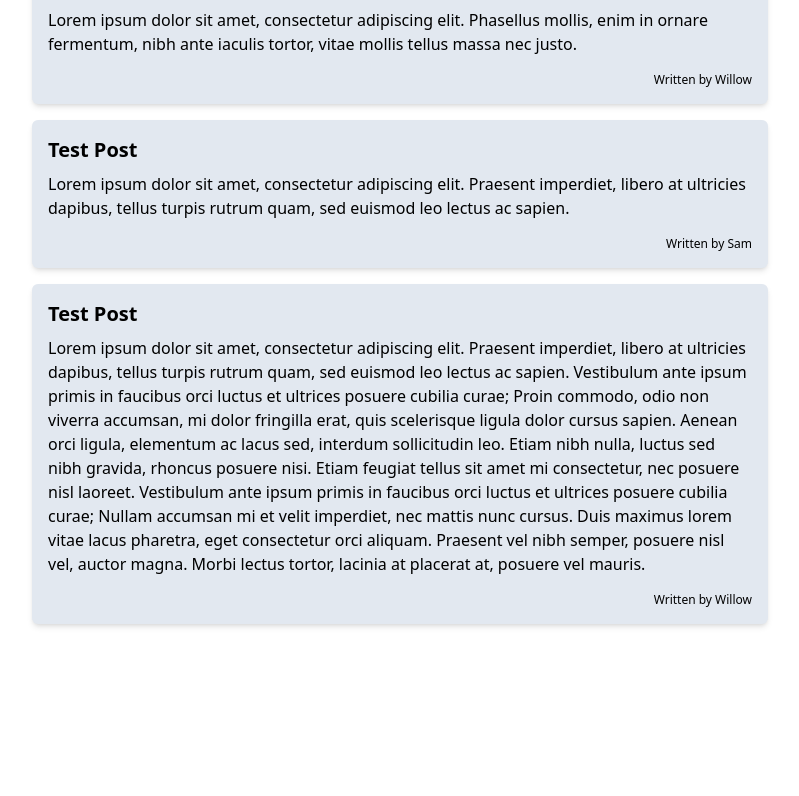
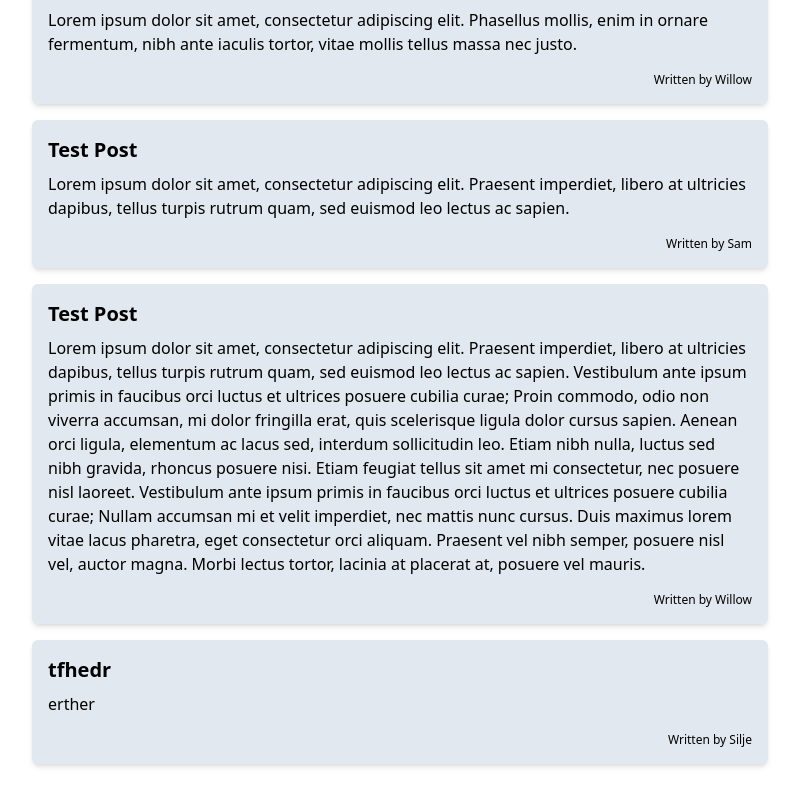
Before and after one commit to SamOwens/react-sandbox, a React (Create React App) app in the folder blog/: page / in a window 1280 px wide. Shown: the part 836-1632 px from the top of the page, without its empty margins (240-1039 px from the left). Before the commit the page ends 1492 px from the top, so only its background shows below. Built offline with nearby package versions, Linux system fonts and the light colour scheme; data requests are answered from the project's data file.

Commit message:
Tutorial #30 - Programmatic Redirects
https://www.youtube.com/watch?v=TmVqwhBUiSM

```diff
--- a/blog/src/components/Create.js
+++ b/blog/src/components/Create.js
@@ -1,4 +1,5 @@
 import { useState } from 'react';
+import { useHistory } from 'react-router-dom';
 
 const Create = () => {
   const [title, setTitle] = useState('');
@@ -6,6 +7,7 @@ const Create = () => {
   const [content, setContent] = useState('');
   const [author, setAuthor] = useState('Sam');
   const [isLoading, setIsLoading] = useState(false);
+  const history = useHistory();
 
   const handleSubmit = (e) => {
     e.preventDefault();
@@ -18,11 +20,9 @@ const Create = () => {
       headers: { 'Content-Type': 'application/json' },
       body: JSON.stringify(post),
     }).then(() => {
-      setTitle('');
-      setIntro('');
-      setContent('');
-      setAuthor('Sam');
       setIsLoading(false);
+      // history.go(-1)
+      history.push('/');
     });
   };
 
--- a/blog/src/data/db.json
+++ b/blog/src/data/db.json
@@ -48,6 +48,13 @@
       "intro": "Lorem ipsum dolor sit amet, consectetur adipiscing elit. Praesent imperdiet, libero at ultricies dapibus, tellus turpis rutrum quam, sed euismod leo lectus ac sapien. Vestibulum ante ipsum primis in faucibus orci luctus et ultrices posuere cubilia curae; Proin commodo, odio non viverra accumsan, mi dolor fringilla erat, quis scelerisque ligula dolor cursus sapien. Aenean orci ligula, elementum ac lacus sed, interdum sollicitudin leo. Etiam nibh nulla, luctus sed nibh gravida, rhoncus posuere nisi. Etiam feugiat tellus sit amet mi consectetur, nec posuere nisl laoreet. Vestibulum ante ipsum primis in faucibus orci luctus et ultrices posuere cubilia curae; Nullam accumsan mi et velit imperdiet, nec mattis nunc cursus. Duis maximus lorem vitae lacus pharetra, eget consectetur orci aliquam. Praesent vel nibh semper, posuere nisl vel, auctor magna. Morbi lectus tortor, lacinia at placerat at, posuere vel mauris.",
       "content": "Lorem ipsum dolor sit amet, consectetur adipiscing elit. Praesent imperdiet, libero at ultricies dapibus, tellus turpis rutrum quam, sed euismod leo lectus ac sapien. Vestibulum ante ipsum primis in faucibus orci luctus et ultrices posuere cubilia curae; Proin commodo, odio non viverra accumsan, mi dolor fringilla erat, quis scelerisque ligula dolor cursus sapien. Aenean orci ligula, elementum ac lacus sed, interdum sollicitudin leo. Etiam nibh nulla, luctus sed nibh gravida, rhoncus posuere nisi. Etiam feugiat tellus sit amet mi consectetur, nec posuere nisl laoreet. Vestibulum ante ipsum primis in faucibus orci luctus et ultrices posuere cubilia curae; Nullam accumsan mi et velit imperdiet, nec mattis nunc cursus. Duis maximus lorem vitae lacus pharetra, eget consectetur orci aliquam. Praesent vel nibh semper, posuere nisl vel, auctor magna. Morbi lectus tortor, lacinia at placerat at, posuere vel mauris.",
       "author": "Willow"
+    },
+    {
+      "id": "aa52",
+      "title": "tfhedr",
+      "intro": "erther",
+      "content": "rehesh",
+      "author": "Silje"
     }
   ]
 }
```
